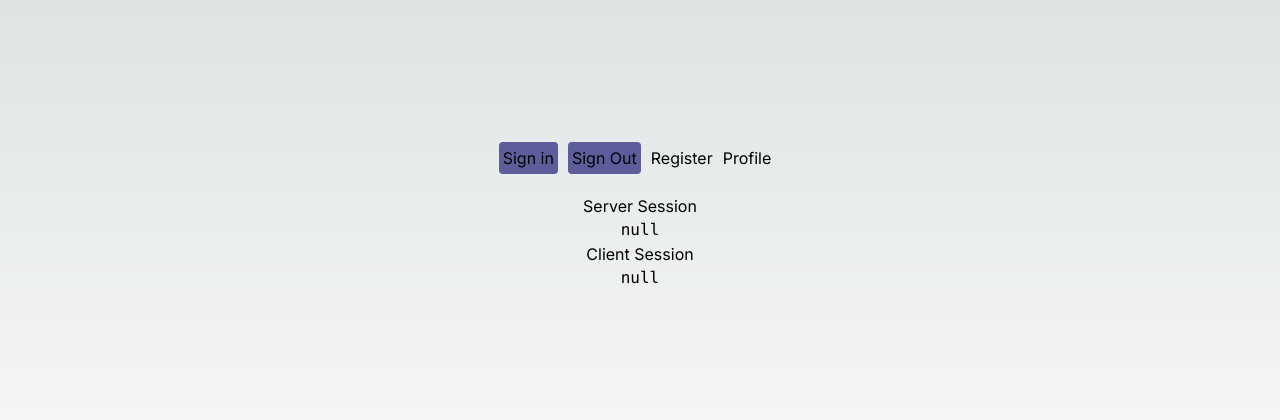
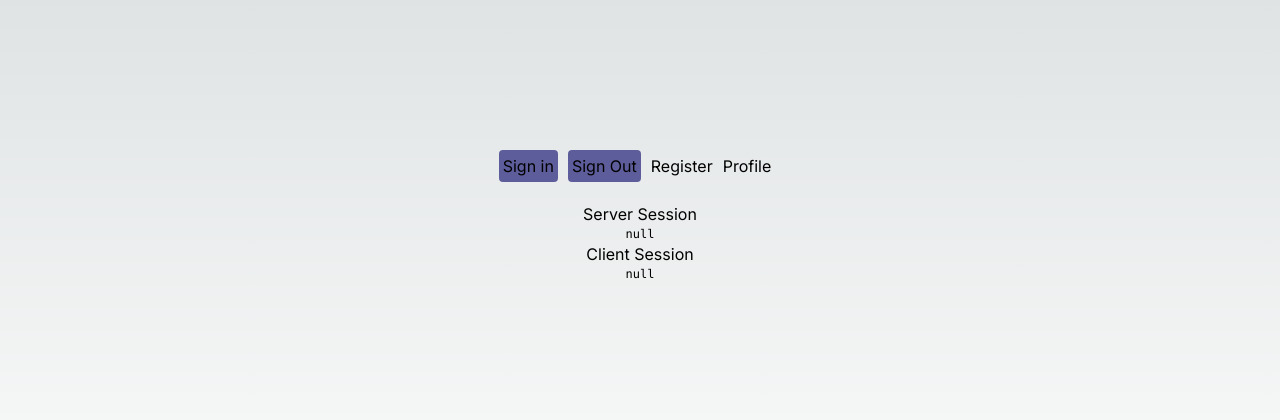
Before and after one commit to maeta187/Next-Auth-Sample, a Next.js app: page /top in a window 1280 px wide. Shown: the part 184-604 px from the top of the page. Built offline with nearby package versions, Linux system fonts and the light colour scheme; no server answers.

Commit message:
💄 : topページのフォントサイズ調整

```diff
--- a/src/app/top/page.tsx
+++ b/src/app/top/page.tsx
@@ -22,7 +22,7 @@ export default async function Page() {
       </div>
       <div className='mt-5'>
         <h1>Server Session</h1>
-        <pre>
+        <pre className='text-xs'>
           <code>{JSON.stringify(session)}</code>
         </pre>
       </div>
--- a/src/app/top/user.tsx
+++ b/src/app/top/user.tsx
@@ -8,7 +8,9 @@ export const User = () => {
   return (
     <div>
       <h1>Client Session</h1>
-      <pre>{JSON.stringify(session)}</pre>
+      <pre className='text-xs'>
+        <code>{JSON.stringify(session)}</code>
+      </pre>
     </div>
   )
 }
```
